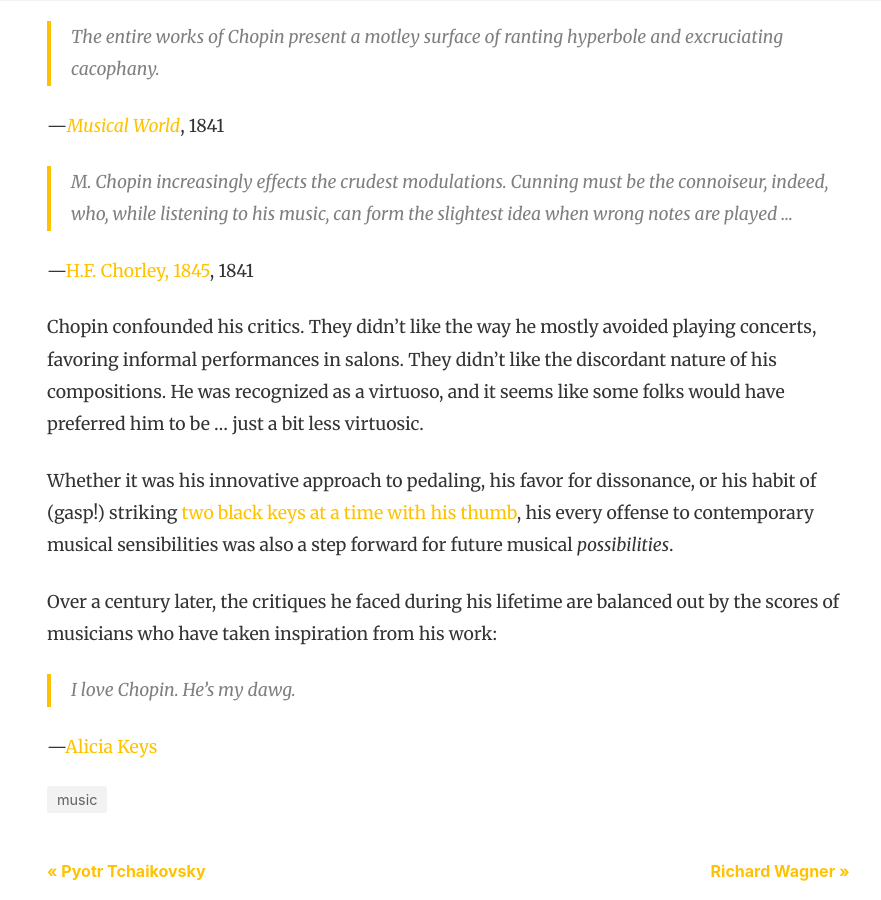
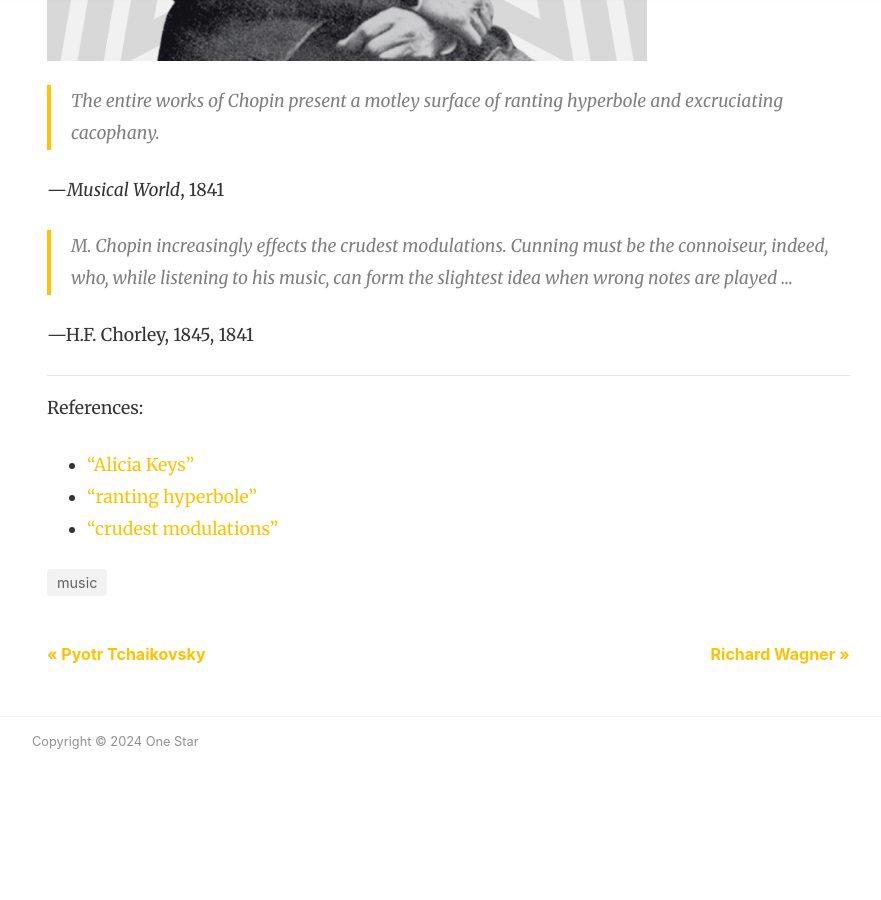
Before and after one commit to bruab/onestar, a Jekyll site: the page built from _posts/2024-04-10-frederic-chopin.md, in a window 1280 px wide and 900 px high, scrolled down 930 px. Shown: the whole window, without its empty margins (53-934 px from the left). Built offline with Jekyll 4.4.1, drawn with Linux system fonts in a browser that asks for light colours; nearby versions of some CDN libraries; comment, search, counter and statistics services are not loaded; after the commit the page ends 1755 px from its top, so only the background shows below that; some of the changed text lies outside the part shown.

Commit message:
format hendrix edit chopin

```diff
--- a/_posts/2024-04-10-frederic-chopin.md
+++ b/_posts/2024-04-10-frederic-chopin.md
@@ -3,6 +3,8 @@
 title:  "Frédéric Chopin"
 rating: 1
 categories: [ music ]
+excerpt: '"... ranting hyperbole and excruciating cacophany"'
+bio: "Piano virtuoso who normalized the use of dissonance, introduced innovative techniques, and inspired Alicia Keys"
 image: assets/images/frederic-chopin.png
 date: 2024-04-10
 featured: false
@@ -10,18 +12,16 @@
 
 > The entire works of Chopin present a motley surface of ranting hyperbole and excruciating cacophany.
 
-—[_Musical World_](https://www.researchgate.net/publication/331586732_JSE_editorial_26-1_on_foolish_scientific_invective), 1841
+—_Musical World_, 1841
 
 > M. Chopin increasingly effects the crudest modulations. Cunning must be the connoiseur, indeed, who, while listening to his music, can form the slightest idea when wrong notes are played ...
 
-—[H.F. Chorley, 1845](https://www.researchgate.net/publication/331586732_JSE_editorial_26-1_on_foolish_scientific_invective), 1841
+—H.F. Chorley, 1845, 1841
 
-Chopin confounded his critics. They didn't like the way he mostly avoided playing concerts, favoring informal performances in salons. They didn't like the discordant nature of his compositions. He was recognized as a virtuoso, and it seems like some folks would have preferred him to be ... just a bit less virtuosic.
+---
 
-Whether it was his innovative approach to pedaling, his favor for dissonance, or his habit of (gasp!) striking [two black keys at a time with his thumb](https://www.classical-music.com/features/composers/chopins-legacy-the-enduring-appeal-of-the-remarkable-composer), his every offense to contemporary musical sensibilities was also a step forward for future musical _possibilities_.
+References:
 
-Over a century later, the critiques he faced during his lifetime are balanced out by the scores of musicians who have taken inspiration from his work:
-
-> I love Chopin. He's my dawg.
-
-—[Alicia Keys](https://www.theguardian.com/lifeandstyle/2001/nov/02/shopping.artsfeatures9)
+- ["Alicia Keys"](https://www.theguardian.com/lifeandstyle/2001/nov/02/shopping.artsfeatures9)
+- ["ranting hyperbole"](https://www.researchgate.net/publication/331586732_JSE_editorial_26-1_on_foolish_scientific_invective)
+- ["crudest modulations"](https://www.researchgate.net/publication/331586732_JSE_editorial_26-1_on_foolish_scientific_invective)
```
Also changed, not shown: _posts/2023-05-09-jimi-hendrix.md (+2 -2 lines).
